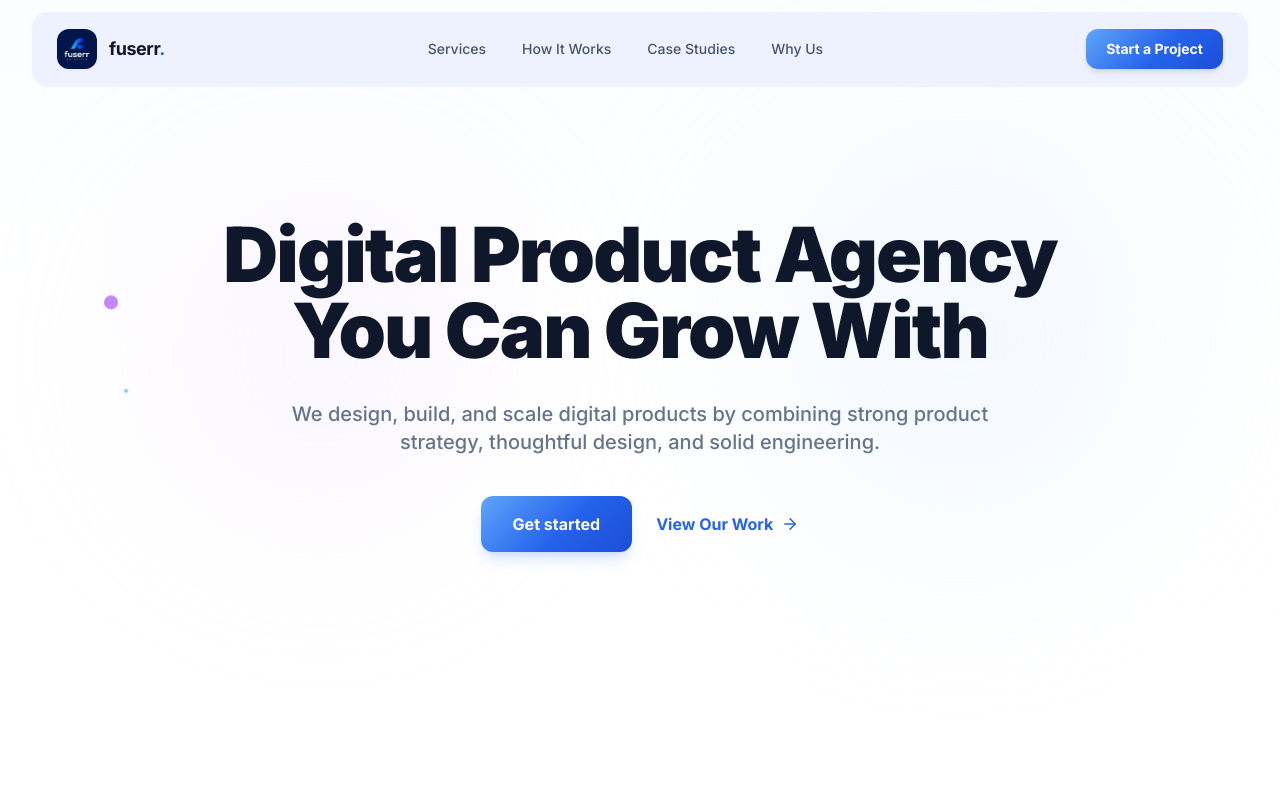
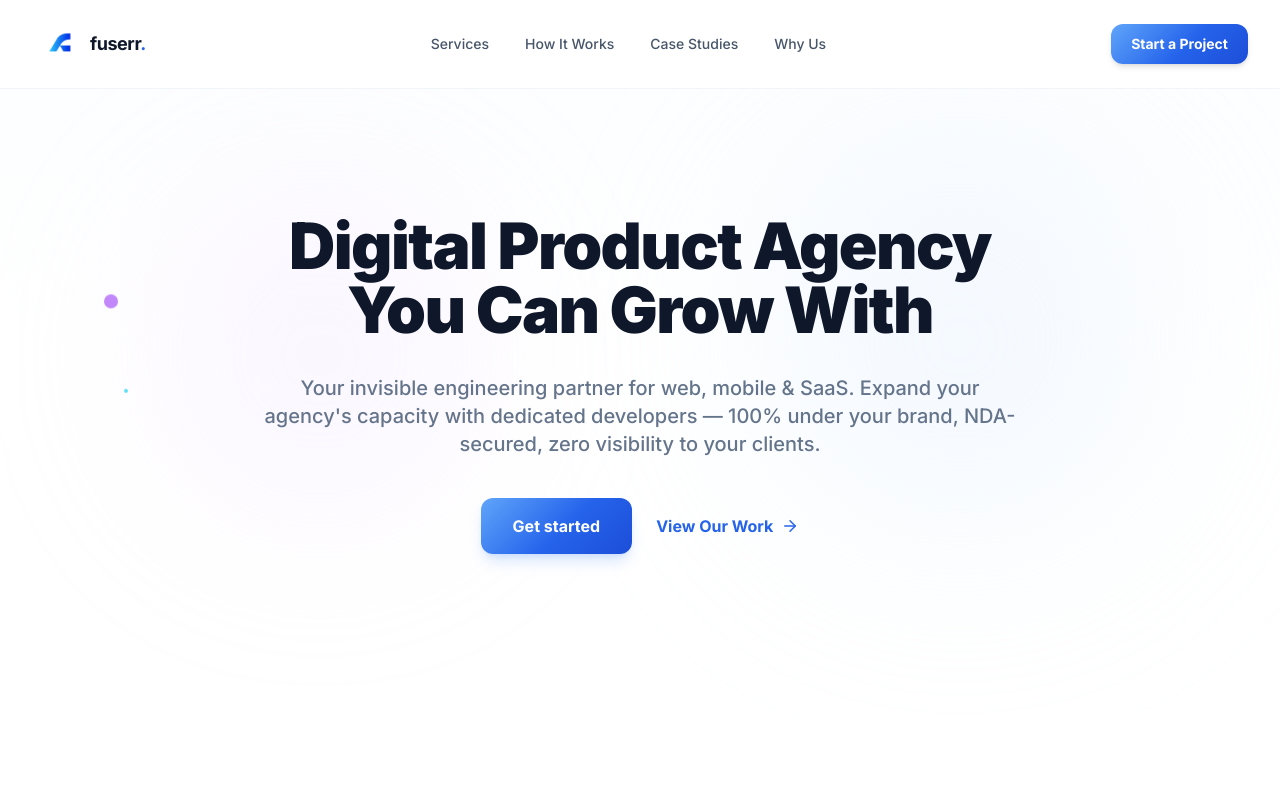
Before and after one commit to Saad123Khan/fuserrsolutionswebiste, a React (Vite) app in the folder client/: page / in a window 1280 px wide. Shown: the top 800 px of the page. Built offline with nearby package versions, Linux system fonts and the light colour scheme.

Commit message:
add chnage

```diff
--- a/client/src/components/home/Hero.tsx
+++ b/client/src/components/home/Hero.tsx
@@ -35,7 +35,7 @@ export default function Hero() {
           initial={{ opacity: 0, y: 30 }}
           animate={{ opacity: 1, y: 0 }}
           transition={{ duration: 0.7 }}
-          className="text-5xl sm:text-6xl md:text-7xl lg:text-[76px] font-black text-slate-900 dark:text-white leading-[1.1] tracking-tight max-w-4xl mx-auto"
+          className="text-4xl sm:text-5xl md:text-6xl lg:text-[64px] font-black text-slate-900 dark:text-white leading-[1.1] tracking-tight max-w-4xl mx-auto"
         >
           Digital Product Agency<br/>
           <span>You Can Grow With</span>
@@ -48,7 +48,9 @@ export default function Hero() {
           transition={{ duration: 0.7, delay: 0.2 }}
           className="mt-8 text-lg sm:text-xl text-slate-500 dark:text-slate-400 max-w-3xl mx-auto leading-relaxed font-medium"
         >
-          We design, build, and scale digital products by combining strong product strategy, thoughtful design, and solid engineering.
+          Your invisible engineering partner for web, mobile &amp; SaaS. Expand your agency's
+          capacity with dedicated developers — 100% under your brand, NDA-secured, zero
+          visibility to your clients.
         </motion.p>
 
         {/* Buttons */}
--- a/client/src/components/home/ProcessPreview.tsx
+++ b/client/src/components/home/ProcessPreview.tsx
@@ -1,6 +1,5 @@
 import { Link } from 'react-router-dom';
 import { ArrowUpRight, ClipboardList, FileText, Code2, Rocket } from 'lucide-react';
-import SectionTitle from '@/components/ui/SectionTitle';
 import AnimatedSection, { StaggerContainer, StaggerItem } from '@/components/ui/AnimatedSection';
 
 const steps = [
@@ -28,74 +27,69 @@ const steps = [
 
 export default function ProcessPreview() {
   return (
-    <section className="py-24 lg:py-32 relative overflow-hidden bg-slate-100 dark:bg-navy-950">
-      <div className="absolute top-0 inset-x-0 h-px bg-gradient-to-r from-transparent via-blue-600/20 to-transparent" />
-
-      <div className="relative max-w-7xl mx-auto px-4 sm:px-6 lg:px-8">
-        <AnimatedSection className="flex flex-col lg:flex-row lg:items-end justify-between gap-10 mb-12">
-          <SectionTitle
-            eyebrow="How It Works"
-            title="Simple for agencies, seamless for clients"
-            highlight="seamless for clients"
-            description="A 4-step process that keeps your client relationship front-centre while we handle every line of code."
-          />
+    <section className="py-24 lg:py-32 bg-slate-100">
+      <div className="max-w-7xl mx-auto px-4 sm:px-6 lg:px-8">
+        <AnimatedSection className="flex flex-col lg:flex-row lg:items-end lg:justify-between gap-8 mb-20">
+          <div className="max-w-2xl">
+            <span className="text-[12px] font-semibold tracking-[0.14em] uppercase text-slate-500">
+              How It Works
+            </span>
+            <h2 className="mt-4 text-3xl sm:text-4xl lg:text-[42px] font-semibold tracking-tight text-slate-900 leading-tight">
+              Simple for agencies, seamless for clients
+            </h2>
+            <p className="mt-5 text-[17px] text-slate-500 leading-relaxed">
+              A 4-step process that keeps your client relationship front and centre while we
+              handle every line of code.
+            </p>
+          </div>
           <Link
             to="/how-we-work"
-            className="inline-flex items-center gap-2 text-sm text-blue-400 hover:text-blue-300 font-medium transition-colors shrink-0 group"
+            className="group inline-flex items-center gap-2 text-sm font-semibold text-slate-700 hover:text-slate-900 transition-colors shrink-0"
           >
             Full process breakdown
             <ArrowUpRight size={14} className="group-hover:translate-x-0.5 group-hover:-translate-y-0.5 transition-transform" />
           </Link>
         </AnimatedSection>
 
-        <AnimatedSection className="mb-10">
-          <h3 className="text-slate-900 dark:text-[#E8E8E8] font-bold text-lg">Our process involves:</h3>
+        <AnimatedSection className="mb-12">
+          <h3 className="text-slate-900 font-bold text-lg">Our process involves:</h3>
         </AnimatedSection>
 
-        {/* Horizontal stepper */}
+        {/* Desktop — timeline */}
         <div className="hidden sm:block relative">
-          {/* Continuous connecting line, vertically centered on the icon circles (40px tall, so 20px = center) */}
-          <div className="absolute top-5 -translate-y-1/2 left-[12.5%] right-[12.5%] h-2.5 rounded-full bg-gradient-to-r from-blue-600 to-blue-400" />
+          <div className="absolute top-7 left-[12.5%] right-[12.5%] h-1 rounded-full bg-blue-600" aria-hidden="true" />
 
-          <StaggerContainer className="relative grid grid-cols-4">
+          <StaggerContainer className="relative grid grid-cols-4 gap-6">
             {steps.map((step) => {
               const Icon = step.icon;
               return (
-                <StaggerItem key={step.title} className="flex flex-col items-center">
-                  <div className="relative z-10 w-10 h-10 rounded-full bg-gradient-to-br from-blue-500 to-blue-700 flex items-center justify-center shadow-md shadow-blue-600/25">
-                    <Icon size={16} className="text-white" />
+                <StaggerItem key={step.title}>
+                  <div className="flex flex-col items-center text-center">
+                    <div className="relative z-10 w-14 h-14 rounded-full bg-blue-600 flex items-center justify-center">
+                      <Icon size={22} className="text-white" />
+                    </div>
+                    <h3 className="mt-5 text-lg font-bold text-slate-900">{step.title}</h3>
+                    <p className="mt-2 text-sm text-slate-500 leading-relaxed max-w-[220px]">{step.description}</p>
                   </div>
-                  <span className="mt-4 text-sm font-semibold text-slate-900 dark:text-[#E8E8E8] text-center px-2">
-                    {step.title}
-                  </span>
                 </StaggerItem>
               );
             })}
           </StaggerContainer>
-
-          {/* Descriptions */}
-          <div className="grid grid-cols-4 gap-6 mt-6">
-            {steps.map((step) => (
-              <p key={step.title} className="text-xs text-slate-500 dark:text-[#64748B] leading-relaxed px-2">
-                {step.description}
-              </p>
-            ))}
-          </div>
         </div>
 
-        {/* Mobile: vertical stack */}
-        <StaggerContainer className="sm:hidden space-y-6">
+        {/* Mobile — vertical stack */}
+        <StaggerContainer className="sm:hidden divide-y divide-slate-200">
           {steps.map((step) => {
             const Icon = step.icon;
             return (
               <StaggerItem key={step.title}>
-                <div className="flex items-start gap-4">
-                  <div className="w-12 h-12 rounded-full bg-gradient-to-br from-blue-500 to-blue-700 flex items-center justify-center shrink-0 shadow-md shadow-blue-600/25">
-                    <Icon size={18} className="text-white" />
+                <div className="flex items-start gap-4 py-6 first:pt-0">
+                  <div className="w-14 h-14 rounded-full bg-blue-600 flex items-center justify-center shrink-0">
+                    <Icon size={22} className="text-white" />
                   </div>
                   <div>
-                    <div className="text-sm font-semibold text-slate-900 dark:text-[#E8E8E8] mb-1">{step.title}</div>
-                    <p className="text-xs text-slate-500 dark:text-[#64748B] leading-relaxed">{step.description}</p>
+                    <div className="text-lg font-bold text-slate-900">{step.title}</div>
+                    <p className="mt-1.5 text-sm text-slate-500 leading-relaxed">{step.description}</p>
                   </div>
                 </div>
               </StaggerItem>
--- a/client/src/components/layout/Footer.tsx
+++ b/client/src/components/layout/Footer.tsx
@@ -54,8 +54,8 @@ export default function Footer() {
           {/* Brand — col 1-4 */}
           <div className="lg:col-span-4">
             <Link to="/" className="flex items-center gap-3 mb-6 w-fit">
-              <div className="relative w-11 h-11 rounded-xl overflow-hidden shadow-md">
-                <img src="/logo.jpg" alt="Fuserr Solutions" className="absolute inset-0 w-full h-full object-cover" />
+              <div className="relative w-11 h-11">
+                <img src="/favicon.png" alt="Fuserr Solutions" className="absolute inset-0 w-full h-full object-contain" />
               </div>
               <div>
                 <div className="text-xl font-black tracking-tight text-slate-900 dark:text-white">
--- a/client/src/components/layout/Header.tsx
+++ b/client/src/components/layout/Header.tsx
@@ -27,19 +27,19 @@ export default function Header() {
   }, [pathname]);
 
   return (
-    <header className="fixed top-3 left-0 right-0 z-50 px-4 sm:px-6 lg:px-8">
-      <div
-        className={cn(
-          'max-w-7xl mx-auto bg-indigo-50/95 dark:bg-navy-900/90 backdrop-blur-md border rounded-2xl px-6 py-4 flex items-center justify-between transition-all duration-300',
-          scrolled
-            ? 'border-slate-200/80 dark:border-navy-500/50 shadow-md shadow-slate-100/50 dark:shadow-[0_4px_30px_rgba(0,0,0,0.3)]'
-            : 'border-slate-100/40 dark:border-navy-500/20 shadow-sm'
-        )}
-      >
+    <header
+      className={cn(
+        'fixed top-0 left-0 right-0 z-50 bg-white dark:bg-navy-900 border-b transition-all duration-300',
+        scrolled
+          ? 'border-slate-200 dark:border-navy-500/50 shadow-sm'
+          : 'border-slate-100 dark:border-navy-500/20'
+      )}
+    >
+      <div className="max-w-7xl mx-auto px-4 sm:px-6 lg:px-8 py-4 flex items-center justify-between">
         {/* Logo */}
-        <Link to="/" className="flex items-center gap-3 group select-none">
-          <div className="relative w-10 h-10 rounded-xl overflow-hidden shadow-sm">
-            <img src="/logo.jpg" alt="Fuserr Solutions" className="absolute inset-0 w-full h-full object-cover" />
+        <Link to="/" className="flex items-center gap-0.5 group select-none">
+          <div className="relative w-14 h-14">
+            <img src="/favicon.png" alt="Fuserr Solutions" className="absolute inset-0 w-full h-full object-contain" />
           </div>
           <div className="leading-tight">
             <span className="text-lg font-bold tracking-tight text-slate-900 dark:text-[#E8E8E8]">
@@ -87,7 +87,7 @@ export default function Header() {
 
       {/* Mobile Menu */}
       {mobileOpen && (
-        <div className="lg:hidden mt-1.5 bg-indigo-50/95 dark:bg-navy-900/95 backdrop-blur-md border border-slate-200/50 dark:border-navy-500/50 rounded-xl p-3 shadow-xl">
+        <div className="lg:hidden bg-white dark:bg-navy-900 border-t border-slate-100 dark:border-navy-500/50 px-4 py-3 shadow-sm">
           <nav className="space-y-0.5">
             {navLinks.map((link) => (
               <Link
--- a/client/vite.config.js
+++ b/client/vite.config.js
@@ -9,6 +9,7 @@ export default defineConfig({
         },
     },
     server: {
+        host: true,
         proxy: {
             '/api': {
                 target: 'http://localhost:3001',
--- a/client/vite.config.ts
+++ b/client/vite.config.ts
@@ -10,6 +10,7 @@ export default defineConfig({
     },
   },
   server: {
+    host: true,
     proxy: {
       '/api': {
         target: 'http://localhost:3001',
```
Also changed, not shown: client/src/components/home/AboutStrip.tsx (+5 -5 lines), client/src/components/home/ServicesOverview.tsx (+7 -7 lines), client/public/logo.svg (added).
